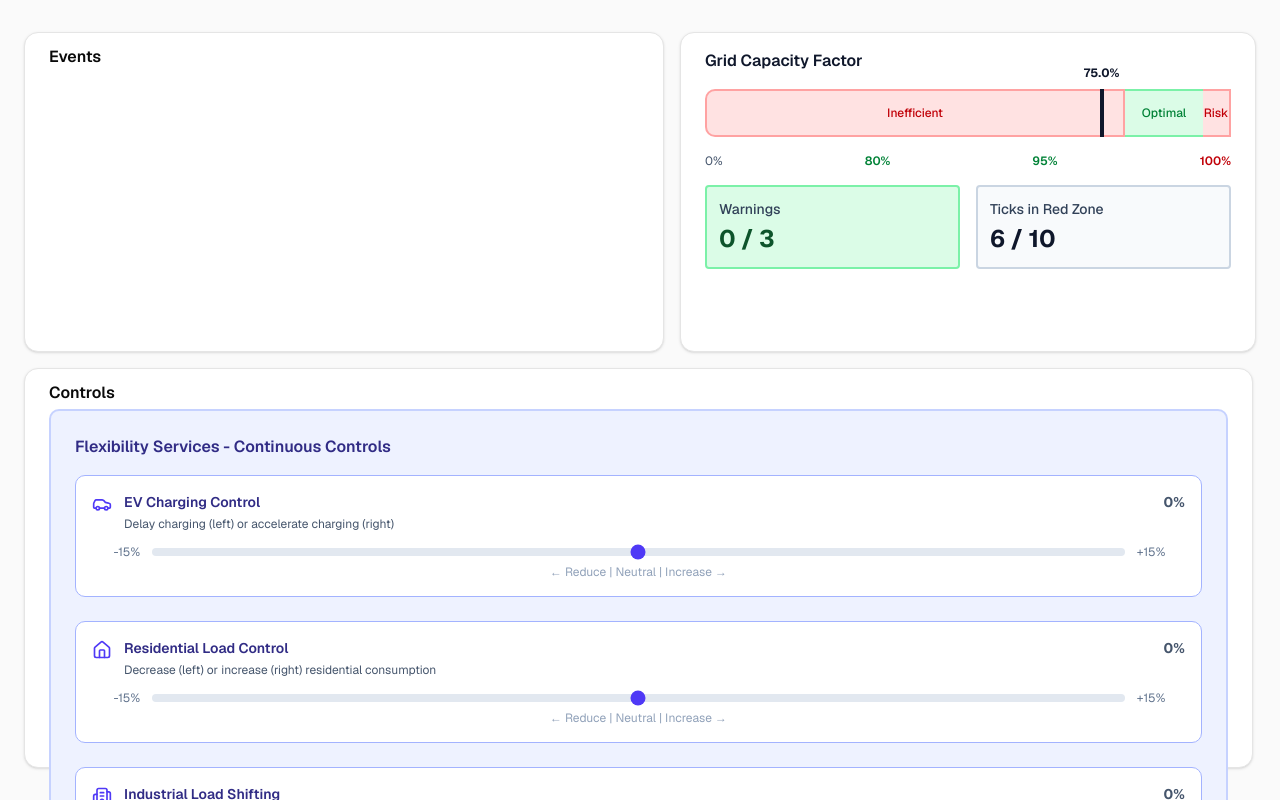
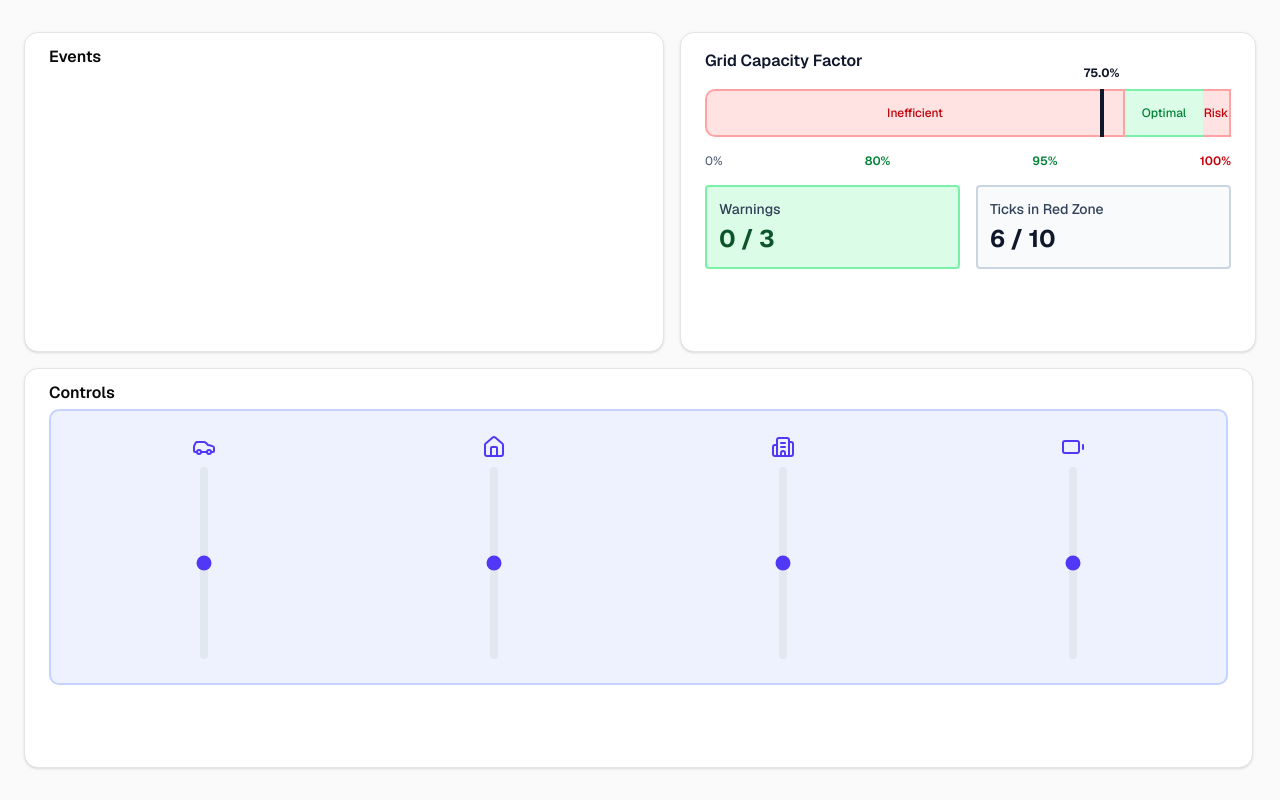
Before and after one commit to leomosley/ssen-game, a Next.js app: page / in a window 1280 px wide. Shown: the top 800 px of the page. Built offline with nearby package versions, Linux system fonts and the light colour scheme.

Commit message:
fix: simplified controls

```diff
--- a/app/components/Controls.tsx
+++ b/app/components/Controls.tsx
@@ -2,7 +2,12 @@
 
 import { Card, CardContent, CardHeader, CardTitle } from '@/components/ui/card';
 import { useGameContext } from '@/lib/context/game-context';
-import { SLIDER_TOOLS, type Tool, type ActiveTool } from '@/lib/tools';
+import {
+  SLIDER_TOOLS,
+  type Tool,
+  type ActiveTool,
+  SliderTool,
+} from '@/lib/tools';
 
 // interface ToolButtonProps {
 //   tool: Tool;
@@ -76,6 +81,26 @@ import { SLIDER_TOOLS, type Tool, type ActiveTool } from '@/lib/tools';
 export default function Controls() {
   const { gameState, setToolValue } = useGameContext();
 
+  const Slider = (tool: SliderTool) => {
+    const Icon = tool.icon;
+    const value = gameState.toolStates[tool.id] ?? tool.defaultValue;
+
+    return (
+      <div key={tool.id} className="flex flex-col items-center gap-2">
+        <Icon className="w-6 h-6 text-indigo-600" />
+        <input
+          type="range"
+          min={tool.min}
+          max={tool.max}
+          step={tool.step}
+          value={value}
+          onChange={(e) => setToolValue(tool.id, parseFloat(e.target.value))}
+          className="w-2 h-48 bg-slate-200 rounded-lg appearance-none cursor-pointer accent-indigo-600 [writing-mode:vertical-lr] [direction:rtl]"
+        />
+      </div>
+    );
+  };
+
   return (
     <Card className="w-[96dvw] h-[50dvh]">
       <CardHeader>
@@ -83,78 +108,10 @@ export default function Controls() {
       </CardHeader>
       <CardContent>
         <div className="w-full bg-indigo-50 border-2 border-indigo-200 rounded-lg p-6">
-          <h3 className="font-semibold text-indigo-900 mb-4">
-            Flexibility Services - Continuous Controls
-          </h3>
-          <div className="space-y-6">
-            {SLIDER_TOOLS.map((tool) => {
-              const Icon = tool.icon;
-              const value = gameState.toolStates[tool.id] ?? tool.defaultValue;
-              const percentage = (value * 100).toFixed(0);
-              const isNegative = value < 0;
-              const isPositive = value > 0;
-
-              return (
-                <div
-                  key={tool.id}
-                  className="bg-white rounded-lg p-4 border border-indigo-300"
-                >
-                  <div className="flex items-start gap-3 mb-3">
-                    <Icon className="w-5 h-5 mt-0.5 text-indigo-600" />
-                    <div className="flex-1">
-                      <div className="flex items-start justify-between">
-                        <p className="font-semibold text-sm text-indigo-900">
-                          {tool.name}
-                        </p>
-                        <span
-                          className={`text-sm font-bold ${
-                            isPositive
-                              ? 'text-red-600'
-                              : isNegative
-                              ? 'text-green-600'
-                              : 'text-slate-600'
-                          }`}
-                        >
-                          {isPositive ? '+' : ''}
-                          {percentage}%
-                        </span>
-                      </div>
-                      <p className="text-xs text-slate-600 mt-1">
-                        {tool.description}
-                      </p>
-                    </div>
-                  </div>
-
-                  {/* Slider */}
-                  <div className="flex items-center gap-3">
-                    <span className="text-xs text-slate-500 w-12 text-right">
-                      {(tool.min * 100).toFixed(0)}%
-                    </span>
-                    <input
-                      type="range"
-                      min={tool.min}
-                      max={tool.max}
-                      step={tool.step}
-                      value={value}
-                      onChange={(e) =>
-                        setToolValue(tool.id, parseFloat(e.target.value))
-                      }
-                      className="flex-1 h-2 bg-slate-200 rounded-lg appearance-none cursor-pointer accent-indigo-600"
-                    />
-                    <span className="text-xs text-slate-500 w-12">
-                      +{(tool.max * 100).toFixed(0)}%
-                    </span>
-                  </div>
-
-                  {/* Center marker */}
-                  <div className="flex items-center justify-center mt-1">
-                    <span className="text-xs text-slate-400">
-                      ← Reduce | Neutral | Increase →
-                    </span>
-                  </div>
-                </div>
-              );
-            })}
+          <div className="flex items-end justify-around gap-8">
+            {SLIDER_TOOLS.map((tool, index) => (
+              <Slider key={index} {...tool} />
+            ))}
           </div>
         </div>
       </CardContent>
--- /dev/null
+++ b/components/ui/slider.tsx
@@ -0,0 +1,63 @@
+"use client"
+
+import * as React from "react"
+import * as SliderPrimitive from "@radix-ui/react-slider"
+
+import { cn } from "@/lib/utils"
+
+function Slider({
+  className,
+  defaultValue,
+  value,
+  min = 0,
+  max = 100,
+  ...props
+}: React.ComponentProps<typeof SliderPrimitive.Root>) {
+  const _values = React.useMemo(
+    () =>
+      Array.isArray(value)
+        ? value
+        : Array.isArray(defaultValue)
+          ? defaultValue
+          : [min, max],
+    [value, defaultValue, min, max]
+  )
+
+  return (
+    <SliderPrimitive.Root
+      data-slot="slider"
+      defaultValue={defaultValue}
+      value={value}
+      min={min}
+      max={max}
+      className={cn(
+        "relative flex w-full touch-none items-center select-none data-[disabled]:opacity-50 data-[orientation=vertical]:h-full data-[orientation=vertical]:min-h-44 data-[orientation=vertical]:w-auto data-[orientation=vertical]:flex-col",
+        className
+      )}
+      {...props}
+    >
+      <SliderPrimitive.Track
+        data-slot="slider-track"
+        className={cn(
+          "bg-muted relative grow overflow-hidden rounded-full data-[orientation=horizontal]:h-1.5 data-[orientation=horizontal]:w-full data-[orientation=vertical]:h-full data-[orientation=vertical]:w-1.5"
+        )}
+      >
+        <SliderPrimitive.Range
+          data-slot="slider-range"
+          className={cn(
+            "bg-primary absolute data-[orientation=horizontal]:h-full data-[orientation=vertical]:w-full"
+          )}
+        />
+      </SliderPrimitive.Track>
+      {Array.from({ length: _values.length }, (_, index) => (
+        <SliderPrimitive.Thumb
+          data-slot="slider-thumb"
+          key={index}
+          className="border-primary ring-ring/50 block size-4 shrink-0 rounded-full border bg-white shadow-sm transition-[color,box-shadow] hover:ring-4 focus-visible:ring-4 focus-visible:outline-hidden disabled:pointer-events-none disabled:opacity-50"
+        />
+      ))}
+    </SliderPrimitive.Root>
+  )
+}
+
+export { Slider }
--- a/package.json
+++ b/package.json
@@ -10,6 +10,7 @@
   },
   "dependencies": {
     "@radix-ui/react-scroll-area": "^1.2.10",
+    "@radix-ui/react-slider": "^1.3.6",
     "@radix-ui/react-slot": "^1.2.4",
     "class-variance-authority": "^0.7.1",
     "clsx": "^2.1.1",
```
Also changed, not shown: 1 other file (tests, documents, lock files or other folders).
